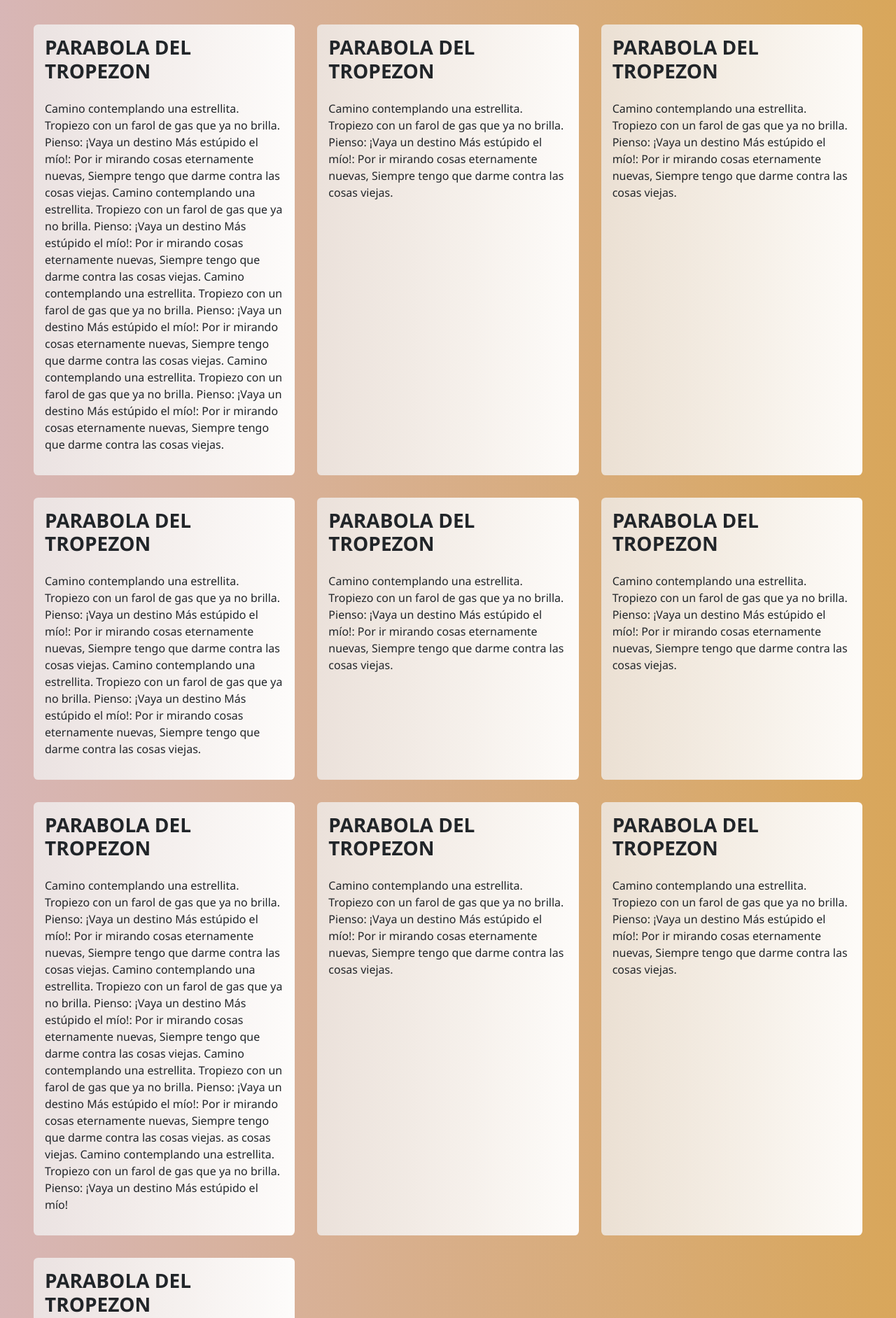
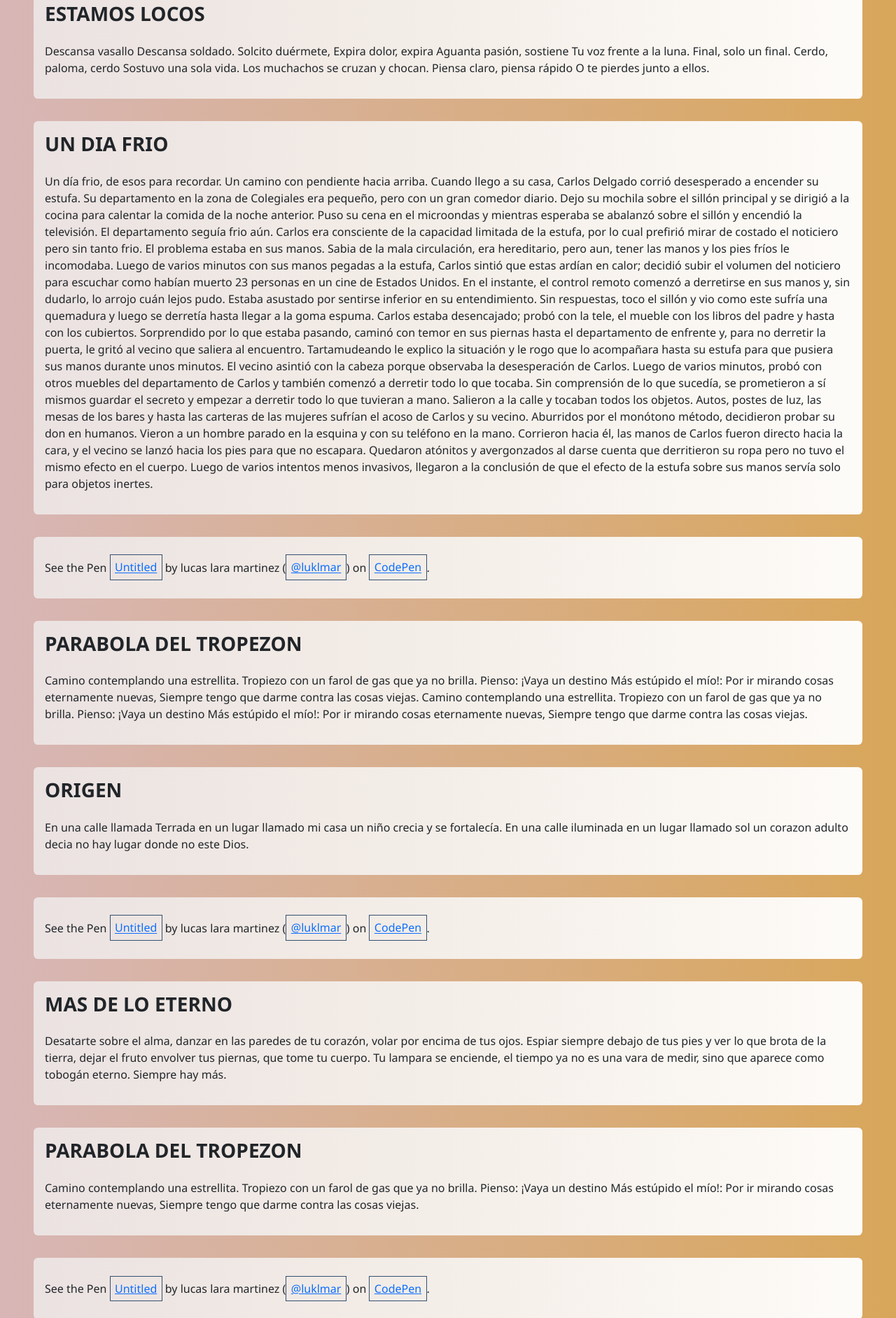
Before and after one commit to lukutense/Porfolio, a plain HTML site: page index.html in a window 1280 px wide. Shown: the part 155-2038 px from the top of the page at 70% size. Drawn offline with nearby package versions, Linux system fonts and the light colour scheme; a script that the page names is missing.

Commit message:
Modificaciones en el contenido y uso de flex

```diff
--- a/index.html
+++ b/index.html
@@ -27,55 +27,66 @@
 
     <main>
         <div class="grid-item box1">
-            <h3>PARABOLA DEL TROPEZON</h3>
+            <h3>ESTAMOS LOCOS</h3>
             <p>
-                Camino contemplando una estrellita.
-                Tropiezo con un farol de gas que ya no brilla.
-                Pienso: ¡Vaya un destino
-                Más estúpido el mío!:
-                Por ir mirando cosas eternamente nuevas,
-                Siempre tengo que darme contra las cosas viejas.
-                Camino contemplando una estrellita.
-                Tropiezo con un farol de gas que ya no brilla.
-                Pienso: ¡Vaya un destino
-                Más estúpido el mío!:
-                Por ir mirando cosas eternamente nuevas,
-                Siempre tengo que darme contra las cosas viejas.
-                Camino contemplando una estrellita.
-                Tropiezo con un farol de gas que ya no brilla.
-                Pienso: ¡Vaya un destino
-                Más estúpido el mío!:
-                Por ir mirando cosas eternamente nuevas,
-                Siempre tengo que darme contra las cosas viejas.
-                Camino contemplando una estrellita.
-                Tropiezo con un farol de gas que ya no brilla.
-                Pienso: ¡Vaya un destino
-                Más estúpido el mío!:
-                Por ir mirando cosas eternamente nuevas,
-                Siempre tengo que darme contra las cosas viejas.
-            </p>
+                Descansa vasallo
+                Descansa soldado.
+                Solcito duérmete,
+                Expira dolor, expira
+                Aguanta pasión, sostiene
+                Tu voz frente a la luna.
+                Final, solo un final.
+                Cerdo, paloma, cerdo
+                Sostuvo una sola vida.
+                Los muchachos se cruzan y chocan.
+                Piensa claro, piensa rápido
+                O te pierdes junto a ellos.</p>
         </div>
         <div class="grid-item box2">
-            <h3>PARABOLA DEL TROPEZON</h3>
+            <h3>UN DIA FRIO</h3>
             <p>
-                Camino contemplando una estrellita.
-                Tropiezo con un farol de gas que ya no brilla.
-                Pienso: ¡Vaya un destino
-                Más estúpido el mío!:
-                Por ir mirando cosas eternamente nuevas,
-                Siempre tengo que darme contra las cosas viejas.
+                Un día frio, de esos para recordar. Un camino con pendiente hacia arriba.
+                Cuando llego a su casa, Carlos Delgado corrió desesperado a encender su estufa.
+                Su departamento en la zona de Colegiales era pequeño, pero con un gran comedor diario.
+                Dejo su mochila sobre el sillón principal y se dirigió a la cocina para calentar la
+                comida de la noche anterior. Puso su cena en el microondas y mientras esperaba se
+                abalanzó sobre el sillón y encendió la televisión. El departamento seguía frio aún.
+                Carlos era consciente de la capacidad limitada de la estufa, por lo cual prefirió
+                mirar de costado el noticiero pero sin tanto frio. El problema estaba en sus manos.
+                Sabia de la mala circulación, era hereditario, pero aun, tener las manos y los pies
+                fríos le incomodaba. Luego de varios minutos con sus manos pegadas a la estufa, Carlos
+                 sintió que estas ardían en calor; decidió subir el volumen del noticiero para escuchar
+                 como habían muerto 23 personas en un cine de Estados Unidos. En el instante, el control
+                 remoto comenzó a derretirse en sus manos y, sin dudarlo, lo arrojo cuán lejos pudo.
+                 Estaba asustado por sentirse inferior en su entendimiento. Sin respuestas, toco el
+                 sillón y vio como este sufría una quemadura y luego se derretía hasta llegar a la goma
+                 espuma. Carlos estaba desencajado; probó con la tele, el mueble con los libros del
+                 padre y hasta con los cubiertos. Sorprendido por lo que estaba pasando, caminó con
+                 temor en sus piernas hasta el departamento de enfrente y, para no derretir la puerta,
+                 le gritó al vecino que saliera al encuentro. Tartamudeando le explico la situación y
+                 le rogo que lo acompañara hasta su estufa para que pusiera sus manos durante unos
+                 minutos. El vecino asintió con la cabeza porque observaba la desesperación de Carlos.
+                 Luego de varios minutos, probó con otros muebles del departamento de Carlos y también
+                 comenzó a derretir todo lo que tocaba. Sin comprensión de lo que sucedía, se
+                 prometieron a sí mismos guardar el secreto y empezar a derretir todo lo que tuvieran
+                 a mano. Salieron a la calle y tocaban todos los objetos. Autos, postes de luz, las
+                 mesas de los bares y hasta las carteras de las mujeres sufrían el acoso de Carlos y
+                 su vecino. Aburridos por el monótono método, decidieron probar su don en humanos.
+                 Vieron a un hombre parado en la esquina y con su teléfono en la mano. Corrieron hacia
+                 él, las manos de Carlos fueron directo hacia la cara, y el vecino se lanzó hacia los
+                 pies para que no escapara. Quedaron atónitos y avergonzados al darse cuenta que
+                 derritieron su ropa pero no tuvo el mismo efecto en el cuerpo. Luego de varios intentos
+                  menos invasivos, llegaron a la conclusión de que el efecto de la estufa sobre sus
+                  manos servía solo para objetos inertes.
             </p>
         </div>
         <div class="grid-item box3">
-            <h3>PARABOLA DEL TROPEZON</h3>
-            <p>
-                Camino contemplando una estrellita.
-                Tropiezo con un farol de gas que ya no brilla.
-                Pienso: ¡Vaya un destino
-                Más estúpido el mío!:
-                Por ir mirando cosas eternamente nuevas,
-                Siempre tengo que darme contra las cosas viejas.
-            </p>
+            <p class="codepen" data-default-tab="html,result" data-slug-hash="PqdJyj"
+            data-preview="true" data-editable="true" data-user="luklmar">
+                <span>See the Pen <a href="https://codepen.io/luklmar/pen/PqdJyj">
+                Untitled</a> by lucas lara martinez (<a href="https://codepen.io/luklmar">@luklmar</a>)
+                on <a href="https://codepen.io">CodePen</a>.</span>
+              </p>
         </div>
         <div class="grid-item box4">
             <h3>PARABOLA DEL TROPEZON</h3>
@@ -95,53 +106,42 @@
             </p>
         </div>
         <div class="grid-item box5">
-            <h3>PARABOLA DEL TROPEZON</h3>
+            <h3>ORIGEN</h3>
             <p>
-                Camino contemplando una estrellita.
-                Tropiezo con un farol de gas que ya no brilla.
-                Pienso: ¡Vaya un destino
-                Más estúpido el mío!:
-                Por ir mirando cosas eternamente nuevas,
-                Siempre tengo que darme contra las cosas viejas.
+                En una calle llamada Terrada
+                en un lugar llamado mi casa
+                un niño crecia y se fortalecía.
+                En una calle iluminada
+                en un lugar llamado sol
+                un corazon adulto decia
+                no hay lugar donde no este Dios.
             </p>
         </div>
         <div class="grid-item box6">
-            <h3>PARABOLA DEL TROPEZON</h3>
-            <p>
-                Camino contemplando una estrellita.
-                Tropiezo con un farol de gas que ya no brilla.
-                Pienso: ¡Vaya un destino
-                Más estúpido el mío!:
-                Por ir mirando cosas eternamente nuevas,
-                Siempre tengo que darme contra las cosas viejas.
-            </p>
+            <p class="codepen" data-default-tab="html,result" data-slug-hash="vOzWZe" data-preview="true" data-editable="true" data-user="luklmar">
+                <span>See the Pen <a href="https://codepen.io/luklmar/pen/vOzWZe">
+                Untitled</a> by lucas lara martinez (<a href="https://codepen.io/luklmar">@luklmar</a>)
+                on <a href="https://codepen.io">CodePen</a>.</span>
+              </p>
         </div>
         <div class="grid-item box7">
-            <h3>PARABOLA DEL TROPEZON</h3>
+            <h3>MAS DE LO ETERNO</h3>
             <p>
-                Camino contemplando una estrellita.
-                Tropiezo con un farol de gas que ya no brilla.
-                Pienso: ¡Vaya un destino
-                Más estúpido el mío!:
-                Por ir mirando cosas eternamente nuevas,
-                Siempre tengo que darme contra las cosas viejas.
-                Camino contemplando una estrellita.
-                Tropiezo con un farol de gas que ya no brilla.
-                Pienso: ¡Vaya un destino
-                Más estúpido el mío!:
-                Por ir mirando cosas eternamente nuevas,
-                Siempre tengo que darme contra las cosas viejas.
-                Camino contemplando una estrellita.
-                Tropiezo con un farol de gas que ya no brilla.
-                Pienso: ¡Vaya un destino
-                Más estúpido el mío!:
-                Por ir mirando cosas eternamente nuevas,
-                Siempre tengo que darme contra las cosas viejas.
-                as cosas viejas.
-                Camino contemplando una estrellita.
-                Tropiezo con un farol de gas que ya no brilla.
-                Pienso: ¡Vaya un destino
-                Más estúpido el mío!
+                Desatarte sobre el alma,
+                danzar en las paredes de tu corazón,
+                volar por encima de tus ojos.
+                Espiar siempre debajo de tus pies
+                y ver lo que brota de la tierra,
+                dejar el fruto envolver
+                tus piernas,
+                que tome tu
+                cuerpo.
+                Tu lampara se enciende, el tiempo ya
+                no es una vara de medir, sino que
+                aparece
+                como tobogán eterno.
+                Siempre hay más.
+
             </p>
         </div>
         <div class="grid-item box8">
@@ -156,25 +156,24 @@
             </p>
         </div>
         <div class="grid-item box9">
-            <h3>PARABOLA DEL TROPEZON</h3>
-            <p>
-                Camino contemplando una estrellita.
-                Tropiezo con un farol de gas que ya no brilla.
-                Pienso: ¡Vaya un destino
-                Más estúpido el mío!:
-                Por ir mirando cosas eternamente nuevas,
-                Siempre tengo que darme contra las cosas viejas.
+            <p class="codepen" data-default-tab="html,result" data-slug-hash="MaQvxo" data-editable="true" data-user="luklmar">
+                <span>See the Pen <a href="https://codepen.io/luklmar/pen/MaQvxo">
+                Untitled</a> by lucas lara martinez (<a href="https://codepen.io/luklmar">@luklmar</a>)
+                on <a href="https://codepen.io">CodePen</a>.</span>
             </p>
         </div>
         <div class="grid-item box10">
-            <h3>PARABOLA DEL TROPEZON</h3>
+            <h3>LUZ DE MEDIANOCHE</h3>
             <p>
-                Camino contemplando una estrellita.
-                Tropiezo con un farol de gas que ya no brilla.
-                Pienso: ¡Vaya un destino
-                Más estúpido el mío!:
-                Por ir mirando cosas eternamente nuevas,
-                Siempre tengo que darme contra las cosas viejas.
+                Luz de primavera
+                mercancia
+                luz del entierro
+                encanto en oscuras,
+                marca, marca
+                trato con el padre.
+                La maldad
+                con la intermitencia del hombre
+                pero siempre hay luz.
             </p>
         </div>
     </main>
@@ -208,24 +207,10 @@
                 </button>
               </h2>
               <div id="flush-collapseThree" class="accordion-collapse collapse" aria-labelledby="flush-headingThree" data-bs-parent="#accordionFlushExample">
-                <div class="accordion-body">Empty</div>
+                <div class="accordion-body">Visitador Medico, Ventas, Call Center, Redaccion Publicitaria, Operador terapeutico, Grafica/Carteleria</div>
               </div>
             </div>
           </div>
-        <!-- <div id="details">
-            <details>
-                <summary>Hobbies</summary>
-                <p>Leer, escribir, tocar el bajo, cocinar</p>
-            </details>
-            <details>
-                <summary>Habilidades</summary>
-                <p>HTML, CSS, JS, Adobe Photoshop, Corel Draw, Redaccion</p>
-            </details>
-            <details>
-                <summary>CV</summary>
-                <p>Empty</p>
-            </details>
-        </div> -->
     </footer>
 
     <script src="https://kit.fontawesome.com/d9b47c7b3f.js" crossorigin="anonymous"></script>
@@ -234,5 +219,7 @@
     integrity="sha384-ka7Sk0Gln4gmtz2MlQnikT1wXgYsOg+OMhuP+IlRH9sENBO0LRn5q+8nbTov4+1p"
     crossorigin="anonymous"></script>
 
+    <script async src="https://cpwebassets.codepen.io/assets/embed/ei.js"></script>
+
 </body>
 </html>
--- a/style.css
+++ b/style.css
@@ -79,9 +79,11 @@ header div .hola{
 }
 main {
     width: 95%;
-    margin: 4rem auto 0;
-    display: grid;
-    grid-template-columns: 1fr 1fr 1fr;
+    margin: 1rem auto 1rem;
+    display: flex;
+    flex-wrap: wrap;
+    justify-content:center;
+    align-items: flex-start;
 }
 
 .grid-item {
@@ -91,9 +93,6 @@ main {
     rgba(255,255,255,0.9588877787443102) 100%);
     border-radius: 0.4rem;
     padding: 1rem;
-}
-
-.grid-item {
     transition: box-shadow 0.4s ease;
 }
 
@@ -111,6 +110,18 @@ main {
     text-align:left;
     line-height: 1.5rem;
     cursor: default;
+}
+
+.box3 {
+   width: 100%;
+}
+
+.box6 {
+    width: 100%;
+}
+
+.box9 {
+    width: 100%;
 }
 
 .accordion-item {
@@ -143,83 +154,5 @@ main {
 }
 
 .accordion-button:not(.collapsed) {
-    color:black;
+    color:#000;
 }
-
-.accordion-button:focus {
-    border-color: transparent;
-}
-
-/* footer #details {
-    display: flex;
-}
-
-footer details summary {
-    margin: 0.2rem;
-    padding:0.3em;
-    list-style: none;
-    font-weight: 500;
-    color: #355070;
-    cursor: pointer;
-    transition: all 0.4s ease;
-    border: 1px solid #355070;
-    border-radius: 0.4rem;
-}
-
-footer details summary:hover {
-    color: #efefef;
-    background-color: #355070;
-}
-
-footer details p{
-    position: fixed;
-    text-align:justify;
-    max-width: 14em;
-    border: 1px solid #355070;
-    border-radius: 0.4rem;
-    margin: 0.3rem;
-    padding: 0.3rem;
-    background-color: #355070;
-    color: #efefef;
-} */
-
-/* .box1 {
-    grid-row: 1/4;
-}
-
-.box4 {
-    grid-row:2/4;
-}
-
-.box7 {
-    grid-row: 2/5;
-} */
-
-@media only screen and (max-width: 768px){
-
-    main {
-        grid-template-columns: 50% 50%;
-    }
-
-/*     .box1 {
-        grid-row: 1/3;
-    }
-
-    .box4 {
-        grid-row:2/4;
-    }
-
-    .box7 {
-        grid-row: 2/4;
-    } */
-
-
-}
-
-@media only screen and (max-width: 600px){
-
-    main {
-        grid-template-columns: 100%;
-    }
-
-}
```
